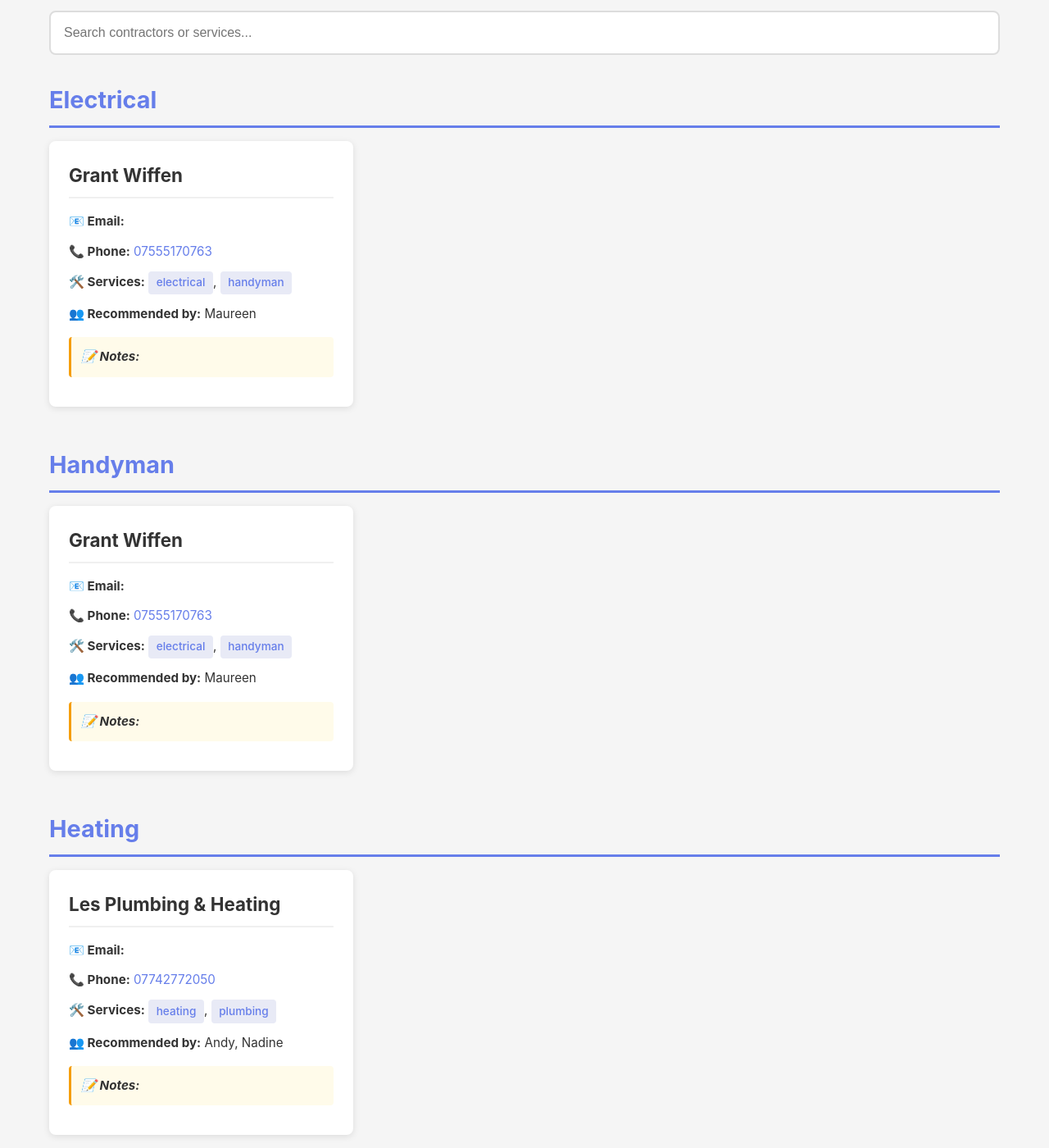
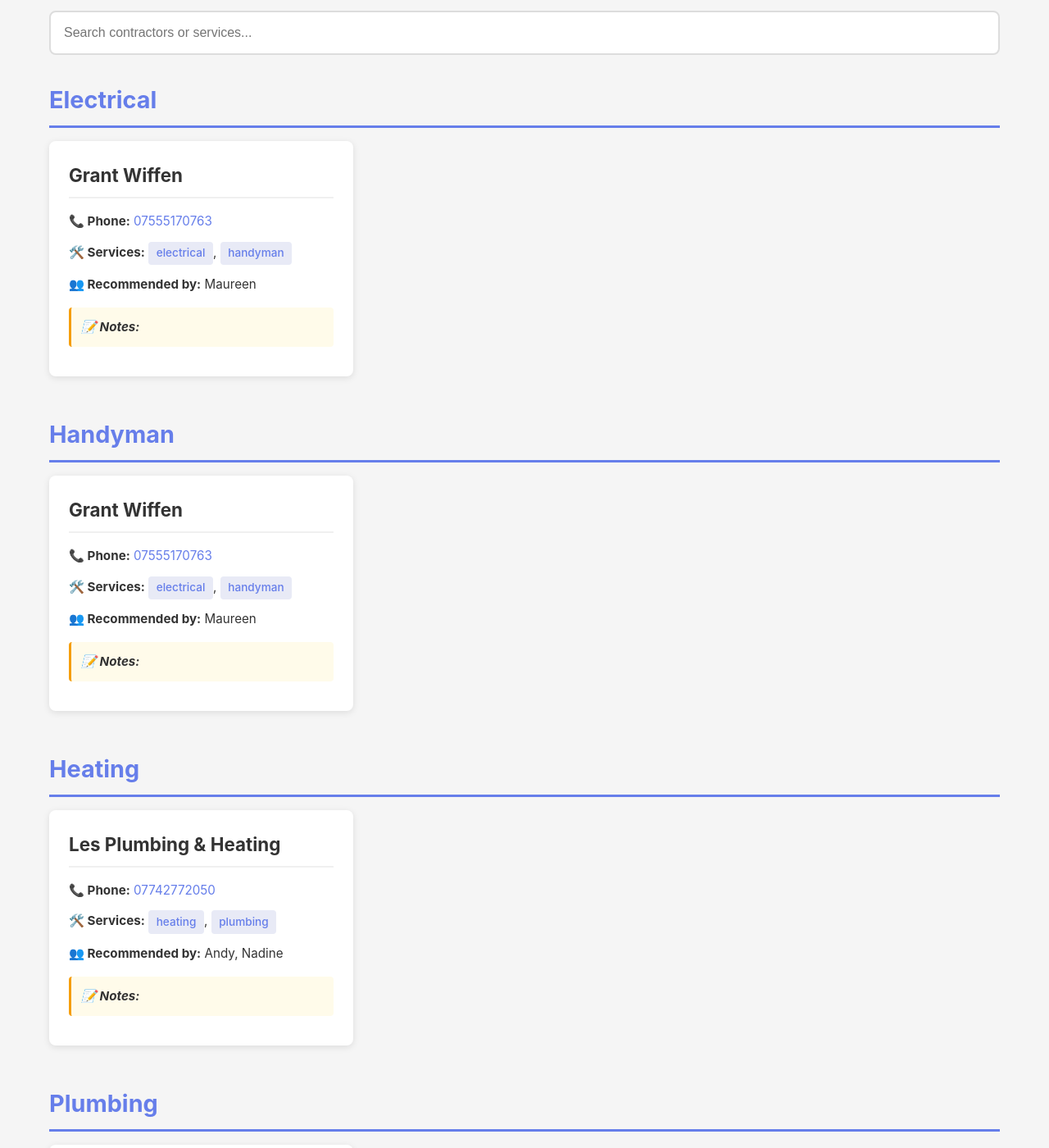
Before and after one commit to aucklandwynd/contractors, a Jekyll site: the page built from index.html, in a window 1280 px wide and 1400 px high, scrolled down 298 px. Shown: the whole window at 82% size. Built offline with Jekyll 4.4.1, drawn with Linux system fonts in a browser that asks for light colours.

Commit message:
Hide contractor email and/or phone if not provided.

```diff
--- a/index.html
+++ b/index.html
@@ -30,9 +30,14 @@ title: Home
                 <h3>{{ contractor.name }}</h3>
 
                 <div class="contractor-details">
+                    {% if contractor.contact != "" %}
                     <p><strong>📧 Email:</strong> <a href="mailto:{{ contractor.contact }}">{{ contractor.contact }}</a>
                     </p>
+                    {% endif %}
+
+                    {% if contractor.phone != "" %}
                     <p><strong>📞 Phone:</strong> <a href="tel:{{ contractor.phone }}">{{ contractor.phone }}</a></p>
+                    {% endif %}
 
                     {% if contractor.website != "" %}
                     <p><strong>🌐 Website:</strong> <a href="{{ contractor.website }}" target="_blank"
```
